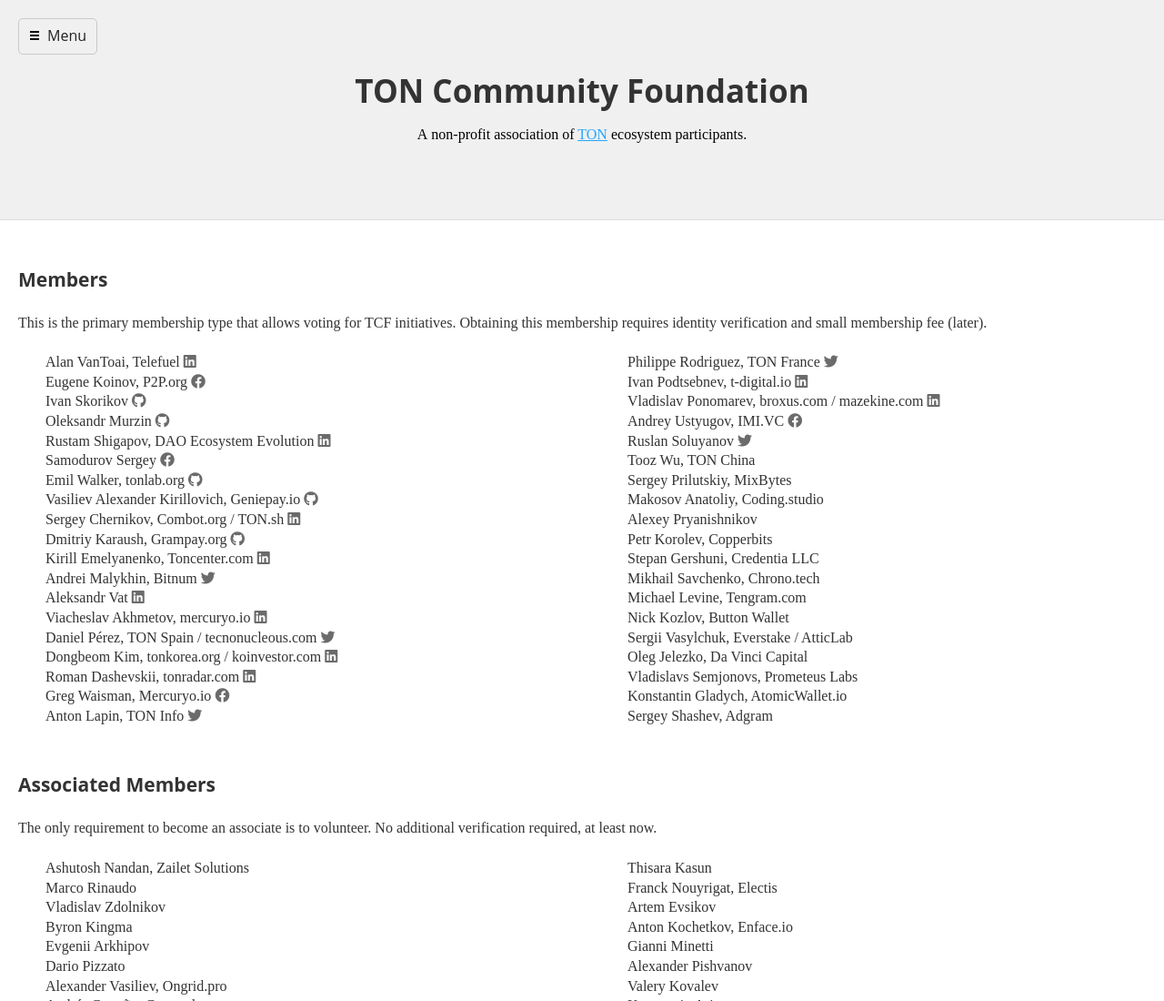
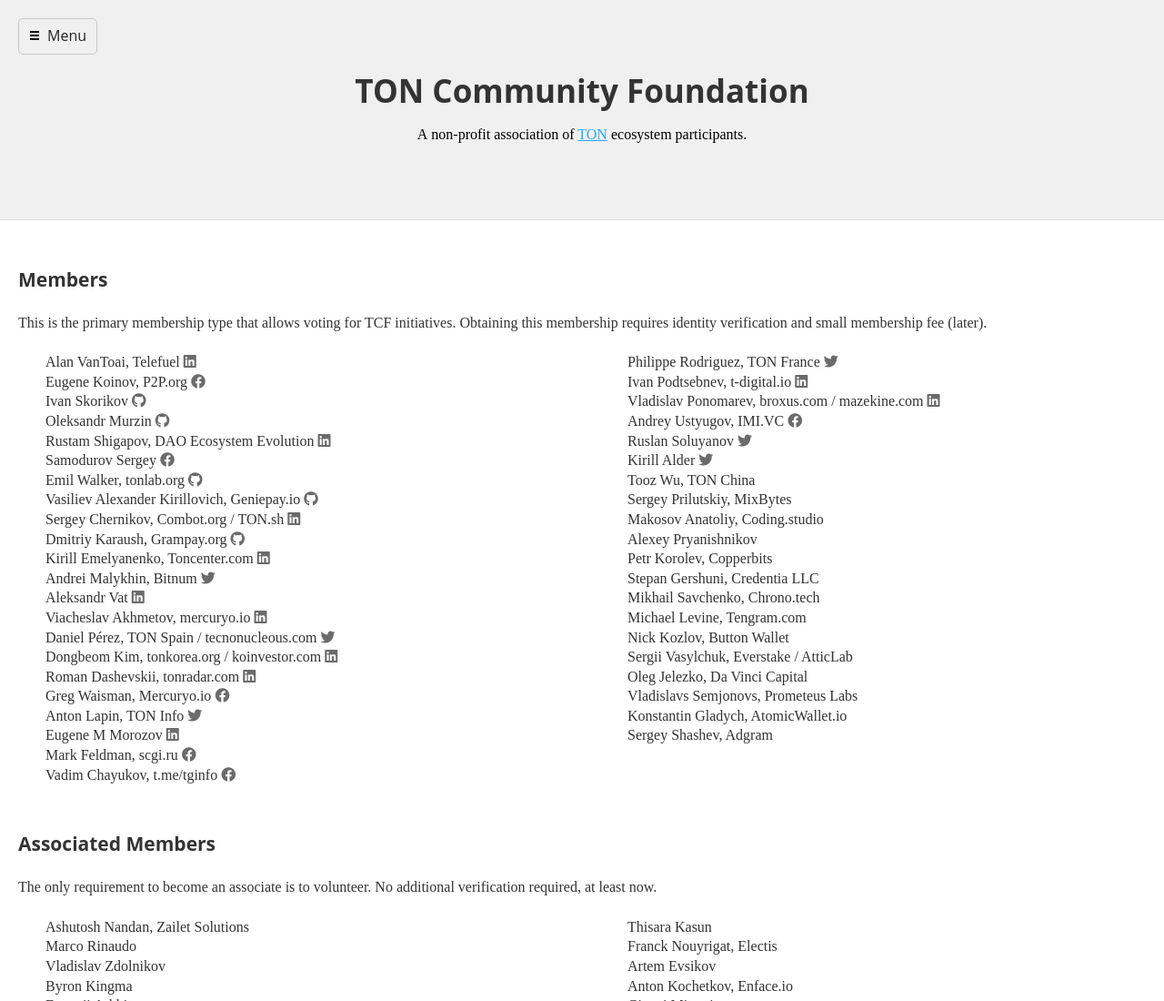
Before and after one commit to akme/site, a plain HTML site: page members.html in a window 1280 px wide. Shown: the top 1100 px of the page at 91% size. Drawn offline with nearby package versions, Linux system fonts and the light colour scheme; a script that the page names is missing.

Commit message:
changes member list

```diff
--- a/members.html
+++ b/members.html
@@ -116,6 +116,18 @@
             <span>Anton Lapin, TON Info</span>
             <a href="https://twitter.com/AntonioMarreti" target="_blank"><i class="fab fa-twitter"></i></a>
           </li>
+          <li>
+            <span>Eugene M Morozov</span>
+            <a href="https://www.linkedin.com/in/emmorozov/" target="_blank"><i class="fab fa-linkedin"></i></a>
+          </li>
+          <li>
+            <span>Mark Feldman, scgi.ru</span>
+            <a href="https://www.facebook.com/mark.feldman.56" target="_blank"><i class="fab fa-facebook"></i></a>
+          </li>
+          <li>
+            <span>Vadim Chayukov, t.me/tginfo</span>
+            <a href="https://www.facebook.com/cameramanV" target="_blank"><i class="fab fa-facebook"></i></a>
+          </li>
         </ul>
       </div>
       <div class="w-col w-col-6">
@@ -140,6 +152,11 @@
             <span>Ruslan Soluyanov</span>
             <a href="https://twitter.com/RuslanSoluyanov" target="_blank"><i class="fab fa-twitter"></i></a>
           </li>
+          <li>
+            <span>Kirill Alder</span>
+            <a href="https://twitter.com/AlderKirill" target="_blank"><i class="fab fa-twitter"></i></a>
+          </li>
+
           <li>
             <span>Tooz Wu, TON China</span>
           </li>
```
